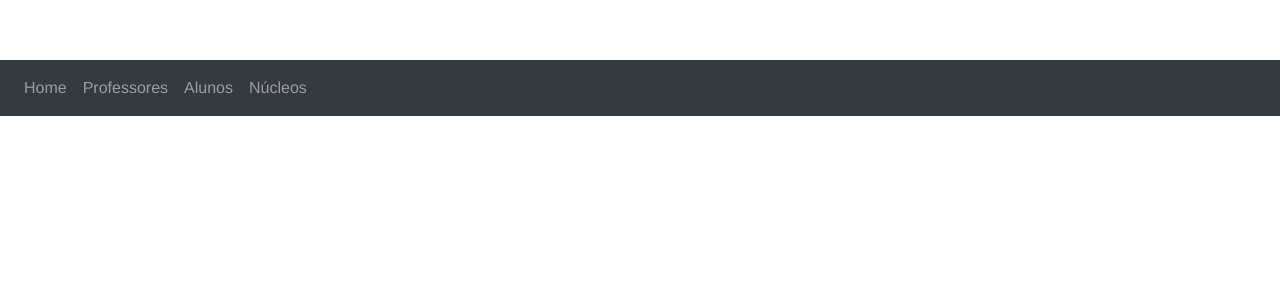
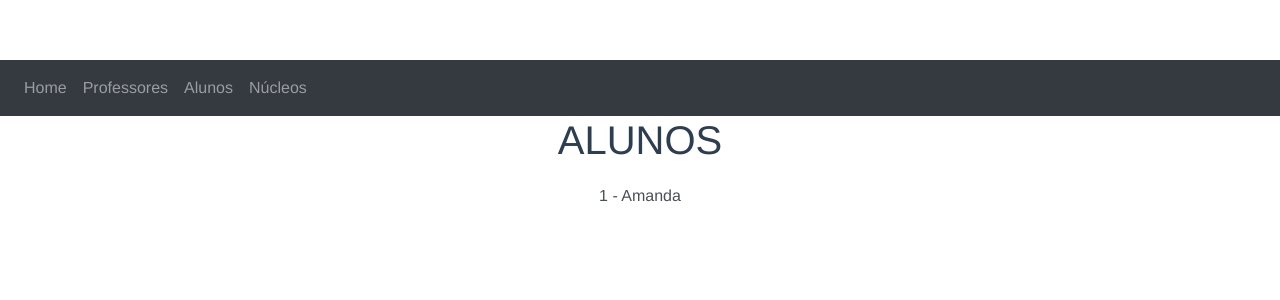
Before and after one commit to telestf/projeto-de-bloco, a Vue app: page /alunos/1 in a window 1280 px wide. Shown: the top 300 px of the page. Built offline with nearby package versions, Linux system fonts and the light colour scheme.

Commit message:
v-for em alunos

```diff
--- a/src/components/Alunos.vue
+++ b/src/components/Alunos.vue
@@ -1,13 +1,27 @@
 <template>
   <div class="alunos">
     <h1>ALUNOS</h1>
+    <b-list-group flush>
+      <b-list-group-item button v-for="aluno in alunos" :key="aluno.id">
+        {{ aluno.id }} - {{ aluno.nome }}
+      </b-list-group-item>
+    </b-list-group>
   </div>
 </template>
 
 <script>
 export default {
   name: 'Alunos',
-
+  data(){
+    return {
+      alunos: [
+        {
+          id: 1,
+          nome: "Amanda"
+        }
+      ]
+    }
+  }
 }
 </script>
 
--- a/src/router.js
+++ b/src/router.js
@@ -30,6 +30,21 @@ export default new VueRouter({
             name: 'nucleos',
             component: Nucleos
         },
+        {
+            path: '/alunos/:id',
+            name: 'alunosId',
+            component: Alunos
+        },
+        {
+            path: '/professores/:id',
+            name: 'professoresId',
+            component: Professores
+        },
+        {
+            path: '/nucleos/:id',
+            name: 'nucleosId',
+            component: Nucleos
+        }
     ]
 
 });
```
